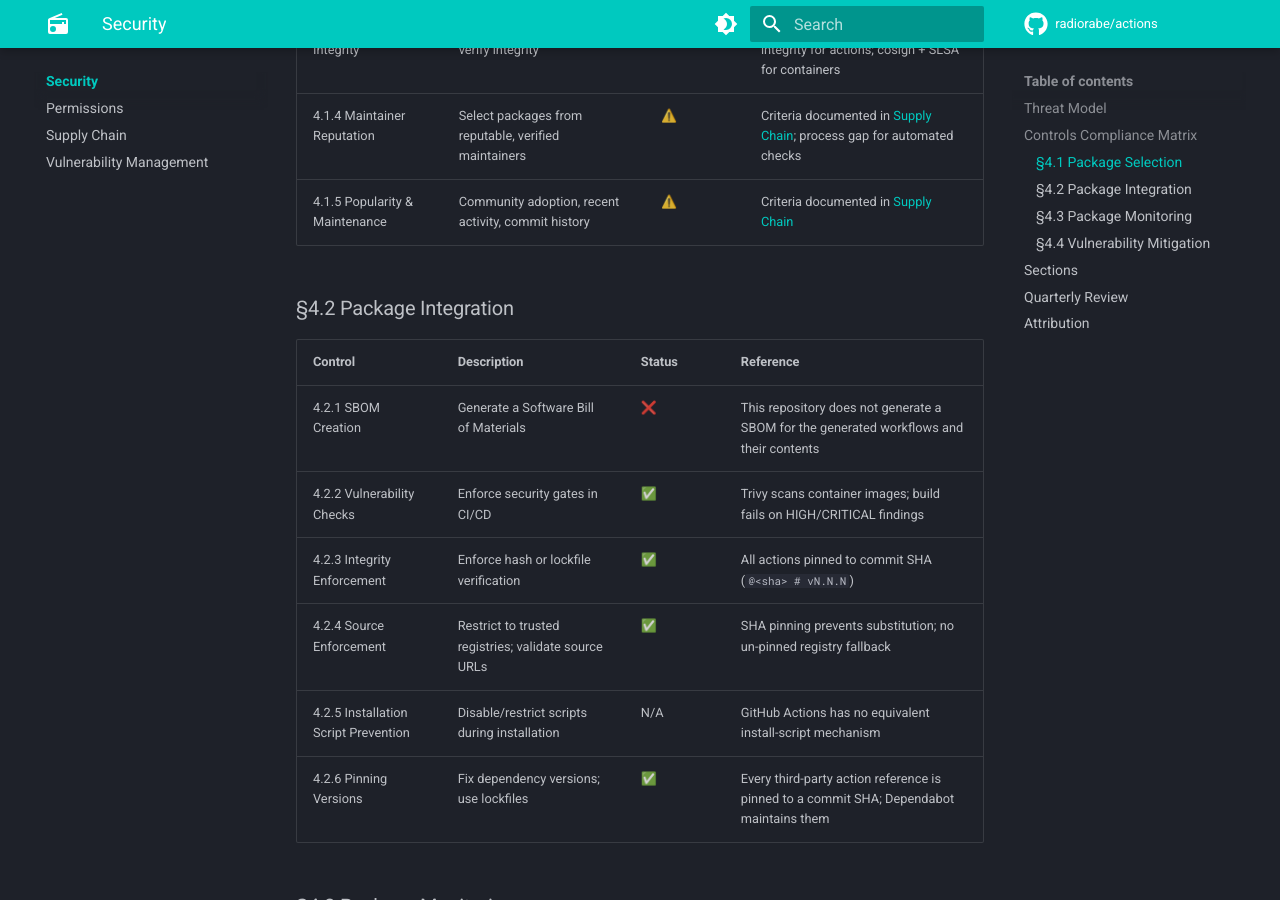
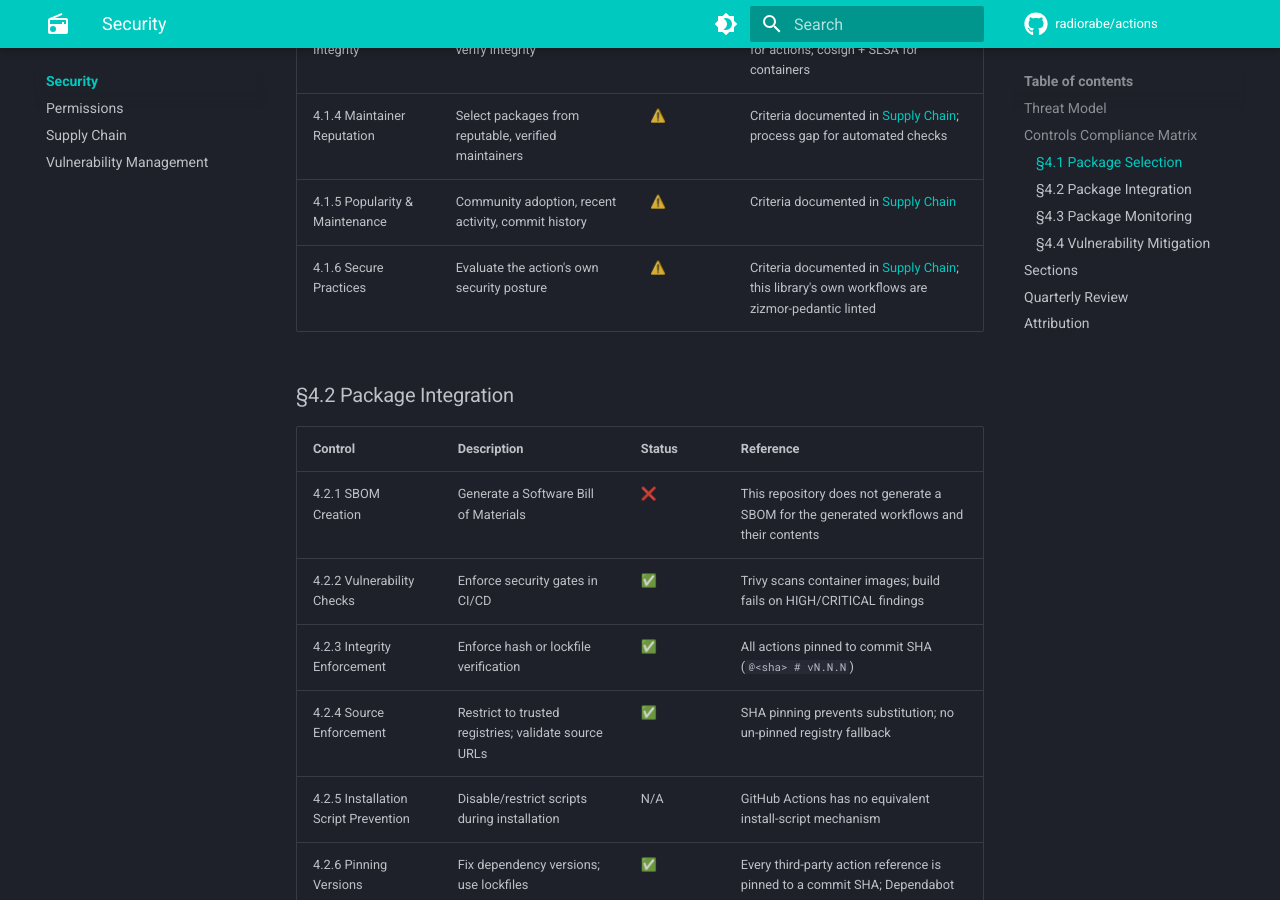
Before and after one commit to radiorabe/actions, an MkDocs documentation site: the page built from docs/security/index.md, in a window 1280 px wide and 900 px high, scrolled down 1343 px. Built offline with MkDocs 1.6.1 and Material for MkDocs 9.7.7, drawn with Linux system fonts in a browser that asks for light colours; comment, search, counter and statistics services are not loaded.

Commit message:
docs: document ENISA section 4.1.6 (#251)

```diff
--- a/docs/security/index.md
+++ b/docs/security/index.md
@@ -35,6 +35,7 @@ Status: ✅ Implemented · ⚠️ Partial · ❌ Gap · N/A Not applicable
 | 4.1.3 Signing & Integrity | Use cryptographic signing to verify integrity | ✅ | SHA pinning is cryptographic integrity for actions; cosign + SLSA for containers |
 | 4.1.4 Maintainer Reputation | Select packages from reputable, verified maintainers | ⚠️ | Criteria documented in [Supply Chain](supply-chain.md#action-selection-criteria); process gap for automated checks |
 | 4.1.5 Popularity & Maintenance | Community adoption, recent activity, commit history | ⚠️ | Criteria documented in [Supply Chain](supply-chain.md#action-selection-criteria) || 4.1.6 Secure Practices | Evaluate the action's own security posture | ⚠️ | SHA enforcement covers SHA integrity; formal posture checklist in [Supply Chain](supply-chain.md#action-selection-criteria) |
+| 4.1.6 Secure Practices | Evaluate the action's own security posture | ⚠️ | Criteria documented in [Supply Chain](supply-chain.md#action-selection-criteria); this library's own workflows are zizmor-pedantic linted |
 
 ### §4.2 Package Integration
 
```
